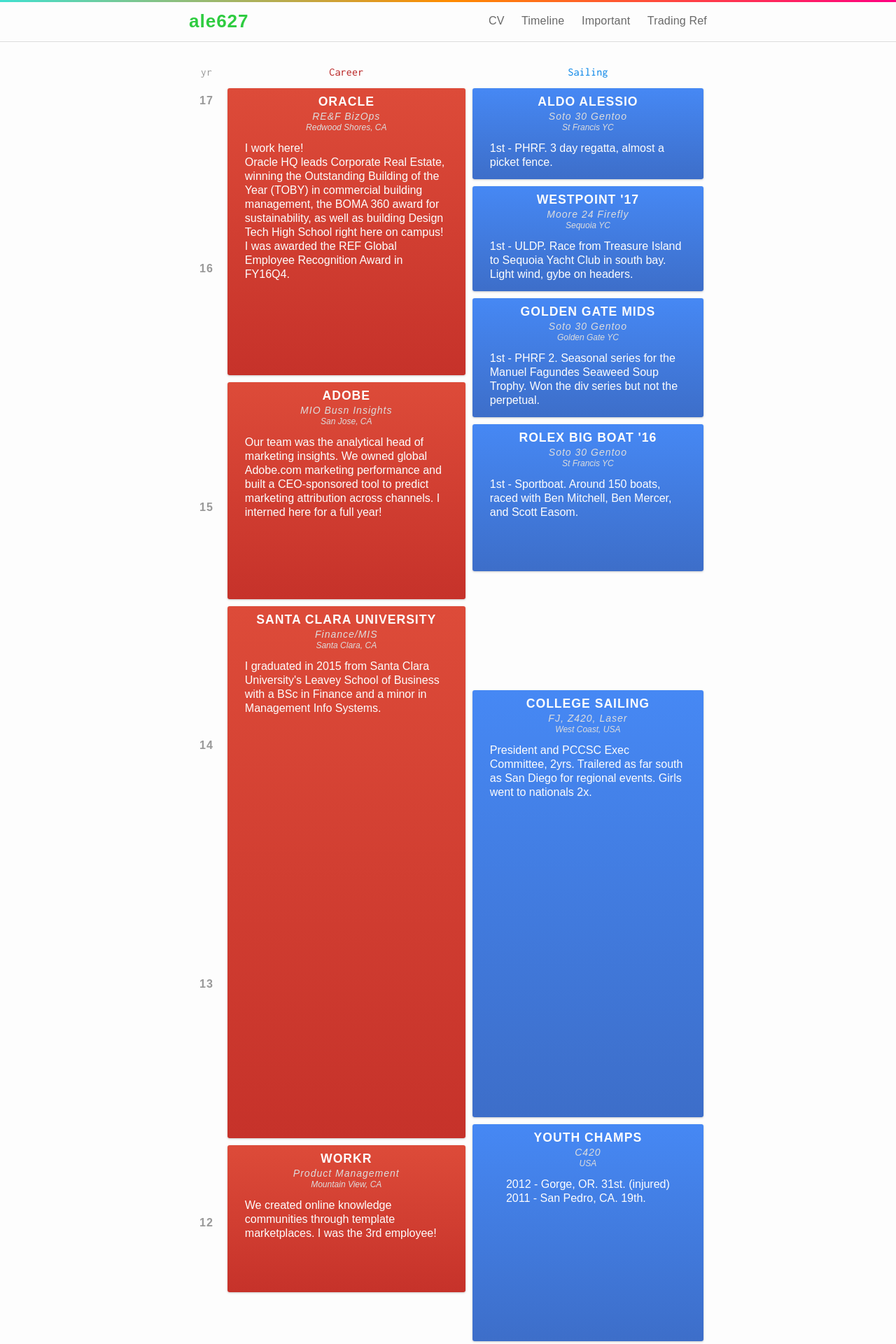
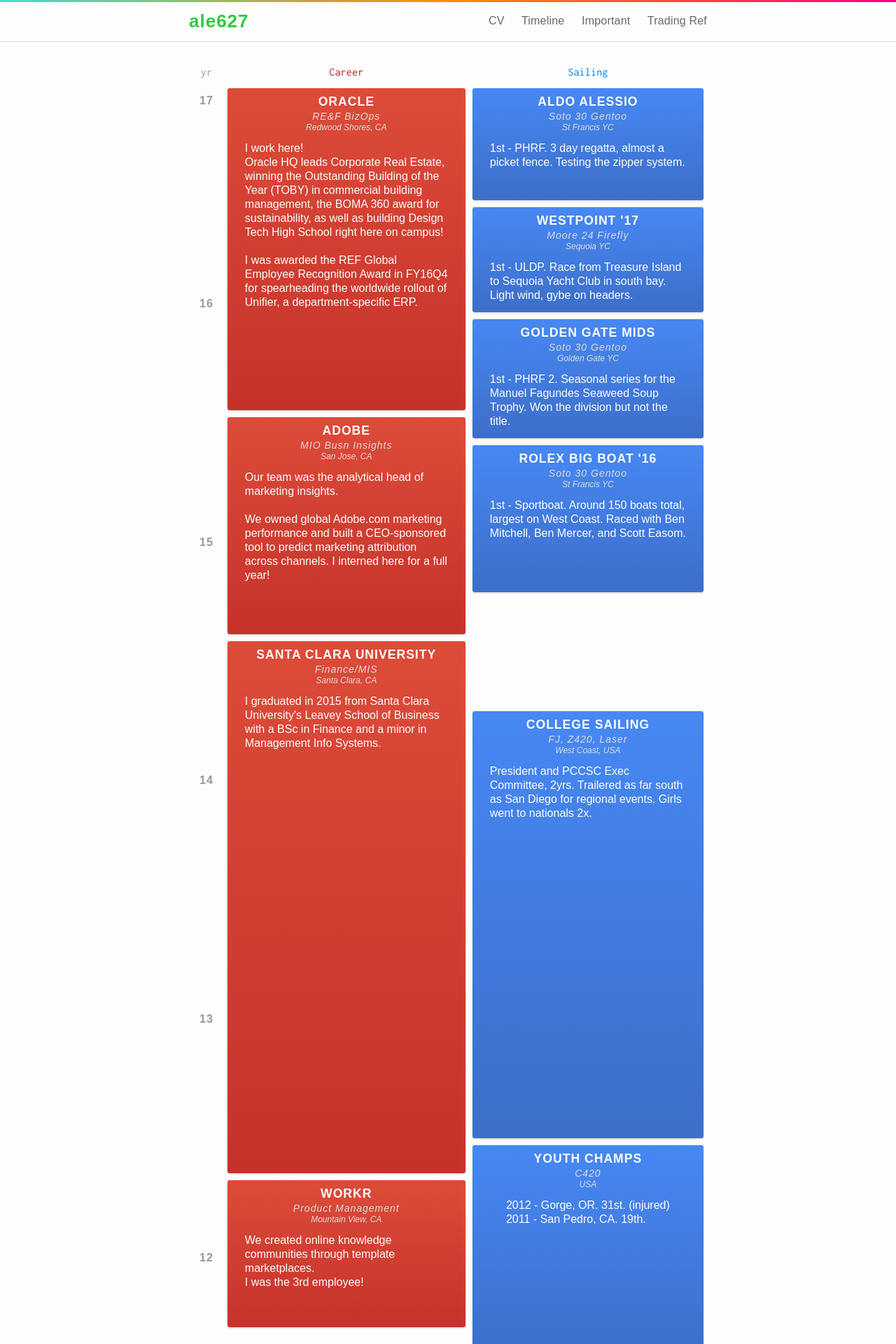
Before and after one commit to ale627/ale627.github.io, a Jekyll site: the page built from b-timeline.md, in a window 1280 px wide. Shown: the top 1920 px of the page at 70% size. Built offline with Jekyll 4.4.1, drawn with Linux system fonts in a browser that asks for light colours; some web fonts are replaced.

Commit message:
timeline brs

```diff
--- a/_layouts/timeline.html
+++ b/_layouts/timeline.html
@@ -33,8 +33,8 @@
                 I work here!
                 </br>
                 Oracle HQ leads Corporate Real Estate, winning the Outstanding Building of the Year (TOBY) in commercial building management, the BOMA 360 award for sustainability, as well as building Design Tech High School right here on campus!
-                </br>
-                I was awarded the REF Global Employee Recognition Award in FY16Q4.
+                </br></br>
+                I was awarded the REF Global Employee Recognition Award in FY16Q4 for spearheading the worldwide rollout of Unifier, a department-specific ERP.
             </div>
             <div class="shorter">
                 Oracle leads Corporate Real Estate!  See: TOBY, BOMI, Design Tech HS.  I work here!
@@ -50,7 +50,9 @@
             <div class="location">San Jose, CA
             </div>
             <div class="detail">
-                Our team was the analytical head of marketing insights.  We owned global Adobe.com marketing performance and built a CEO-sponsored tool to predict marketing attribution across channels.  I interned here for a full year!
+                Our team was the analytical head of marketing insights.
+                </br></br>
+                We owned global Adobe.com marketing performance and built a CEO-sponsored tool to predict marketing attribution across channels.  I interned here for a full year!
             </div>
             <div class="shorter">
                 Our team reported on Adobe.com and built MMX, a predictive analytics tool.  I interned here for a full year!
@@ -78,7 +80,7 @@
             <div class="location">Mountain View, CA
             </div>
             <div class="detail">
-                We created online knowledge communities through template marketplaces.  I was the 3rd employee!
+                We created online knowledge communities through template marketplaces. </br> I was the 3rd employee!
             </div>
             <div class="shorter">
                 We created online knowledge communities through template marketplaces.  I was the 3rd employee!
@@ -107,7 +109,7 @@
         <div class="ss content aldo">Aldo Alessio
             <div class="type">Soto 30 Gentoo</div>
             <div class="location">St Francis YC</div>
-            <div class="detail">1st - PHRF.  3 day regatta, almost a picket fence.</div>
+            <div class="detail">1st - PHRF.  3 day regatta, almost a picket fence.  Testing the zipper system.</div>
             <div class="shorter">1st-PHRF</div>
             <div class="summary">1st</div>
         </div>
@@ -123,7 +125,7 @@
         <div class="ss content gg">Golden Gate Mids
             <div class="type">Soto 30 Gentoo</div>
             <div class="location">Golden Gate YC</div>
-            <div class="detail">1st - PHRF 2.  Seasonal series for the Manuel Fagundes Seaweed Soup Trophy.  Won the div series but not the perpetual.</div>
+            <div class="detail">1st - PHRF 2.  Seasonal series for the Manuel Fagundes Seaweed Soup Trophy.  Won the division but not the title.</div>
             <div class="shorter">1st-PHRF2</div>
             <div class="summary">1st</div>
         </div>
@@ -131,7 +133,7 @@
         <div class="ss content bbs">Rolex Big Boat '16
             <div class="type">Soto 30 Gentoo</div>
             <div class="location">St Francis YC</div>
-            <div class="detail">1st - Sportboat.  Around 150 boats, raced with Ben Mitchell, Ben Mercer, and Scott Easom.</div>
+            <div class="detail">1st - Sportboat.  Around 150 boats total, largest on West Coast.  Raced with Ben Mitchell, Ben Mercer, and Scott Easom.</div>
             <div class="shorter">1st-Sportboat</div>
             <div class="summary">1st</div>
         </div>
--- a/_sass/timeline.scss
+++ b/_sass/timeline.scss
@@ -139,7 +139,7 @@
 
 }
 .current {
-  padding-bottom: 200px;
+  padding-bottom: 250px;
   box-shadow: none;
 
 }
@@ -159,7 +159,7 @@
 }
 
 .oracle {
-  height: 400px;
+  height: 450px;
 }
 
 .adobe {
@@ -179,7 +179,7 @@
 }
 
 .kyc {
-  height: 600px;
+  height: 800px;
 }
 
 .sailing {
@@ -195,7 +195,7 @@
 }
 
 .aldo {
-  height: 120px;
+  height: 150px;
 }
 
 .westpoint {
```
Also changed, not shown: 3 other files.
